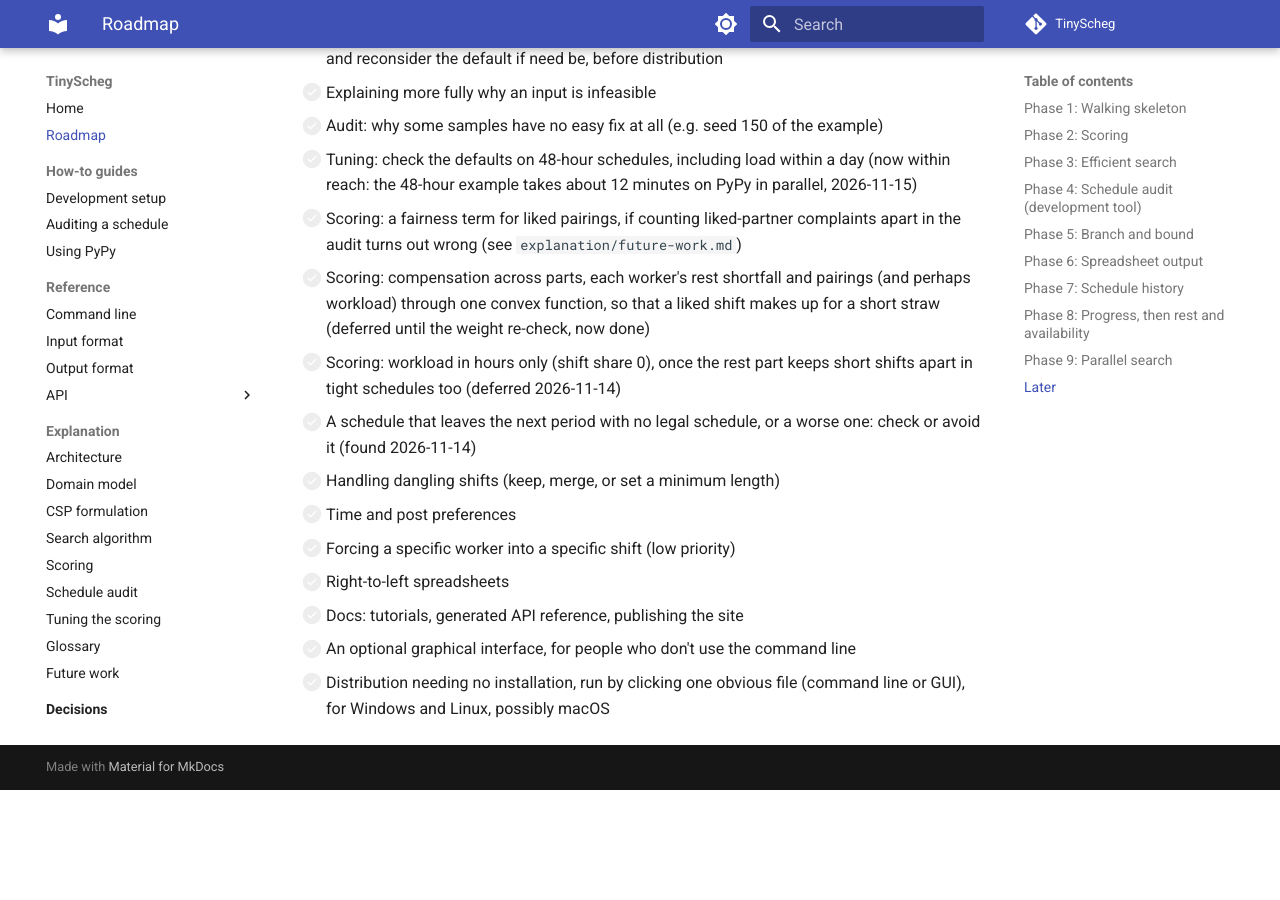
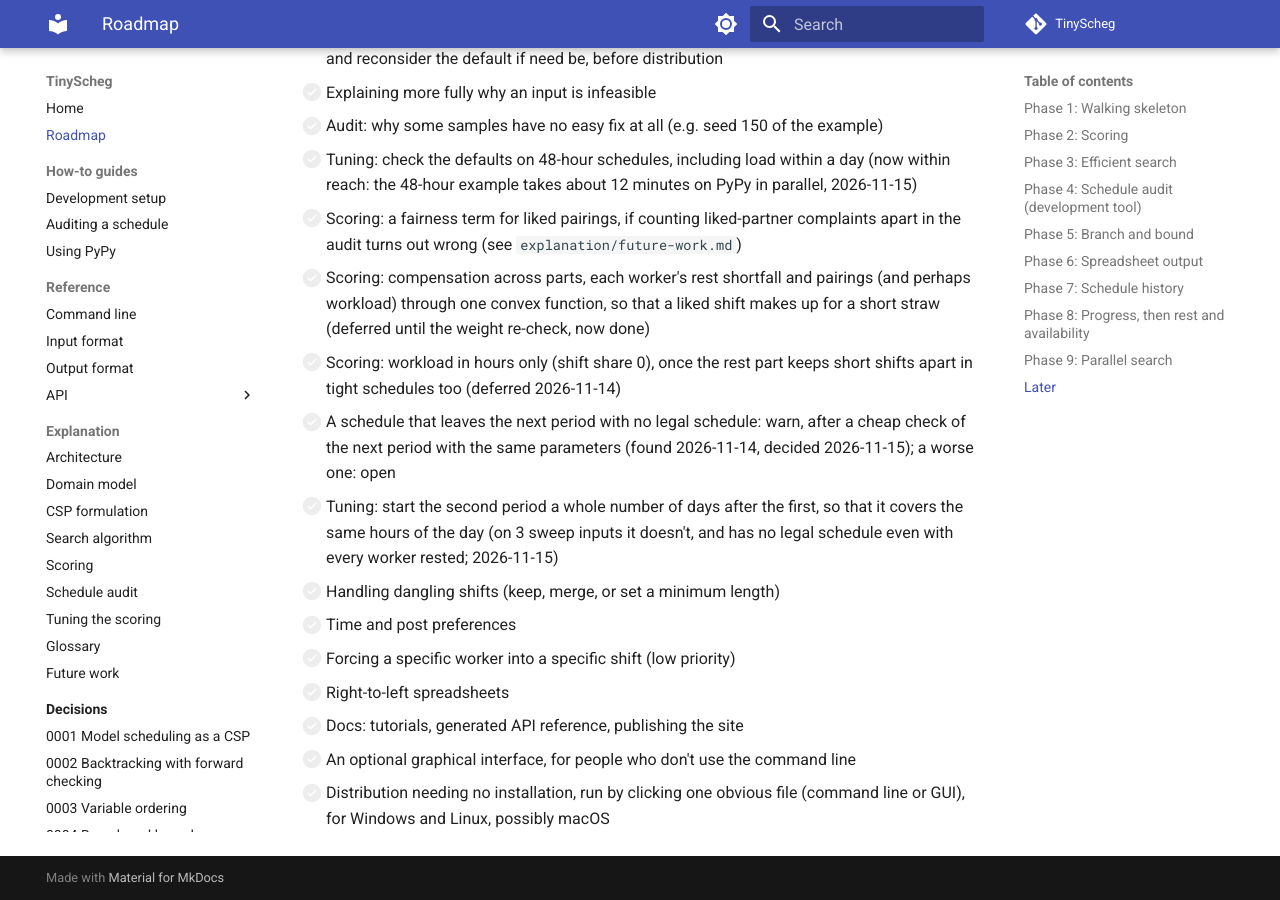
Before and after one commit to 3-kids-wearing-a-trenchcoat/TinyScheg, an MkDocs documentation site: the page built from docs/roadmap.md, in a window 1280 px wide and 900 px high, scrolled down 6468 px. Built offline with MkDocs 1.6.1 and Material for MkDocs 9.7.7, drawn with Linux system fonts in a browser that asks for light colours; comment, search, counter and statistics services are not loaded; before the commit the page ends 7258 px from its top, so only the background shows below that.

Commit message:
Docs: the next-period problem looked at again (3 real cases, 3 a flaw in the test, whose second period covers other hours of the day) and the user's decision to warn after a cheap check of the next period with the same parameters; fixing the test deferred; the tuning page's limits and new options for 48-hour inputs
Co-Authored-By: Claude Opus 5.5 <noreply@anthropic.com>
Claude-Session: https://claude.ai/code/session_01F2KXFqzbHQdADpTZjkZwjF

```diff
--- a/docs/roadmap.md
+++ b/docs/roadmap.md
@@ -231,8 +231,10 @@ Not scheduled; see [Future work](explanation/future-work.md) for each.
       done)
 - [ ] Scoring: workload in hours only (shift share 0), once the rest part keeps short shifts apart in tight schedules
       too (deferred 2026-11-14)
-- [ ] A schedule that leaves the next period with no legal schedule, or a worse one: check or avoid it (found
-      2026-11-14)
+- [ ] A schedule that leaves the next period with no legal schedule: warn, after a cheap check of the next period
+      with the same parameters (found 2026-11-14, decided 2026-11-15); a worse one: open
+- [ ] Tuning: start the second period a whole number of days after the first, so that it covers the same hours of
+      the day (on 3 sweep inputs it doesn't, and has no legal schedule even with every worker rested; 2026-11-15)
 - [ ] Handling dangling shifts (keep, merge, or set a minimum length)
 - [ ] Time and post preferences
 - [ ] Forcing a specific worker into a specific shift (low priority)
```
Also changed, not shown: docs/explanation/future-work.md (+24 -8 lines), docs/explanation/tuning.md (+11 -5 lines).
